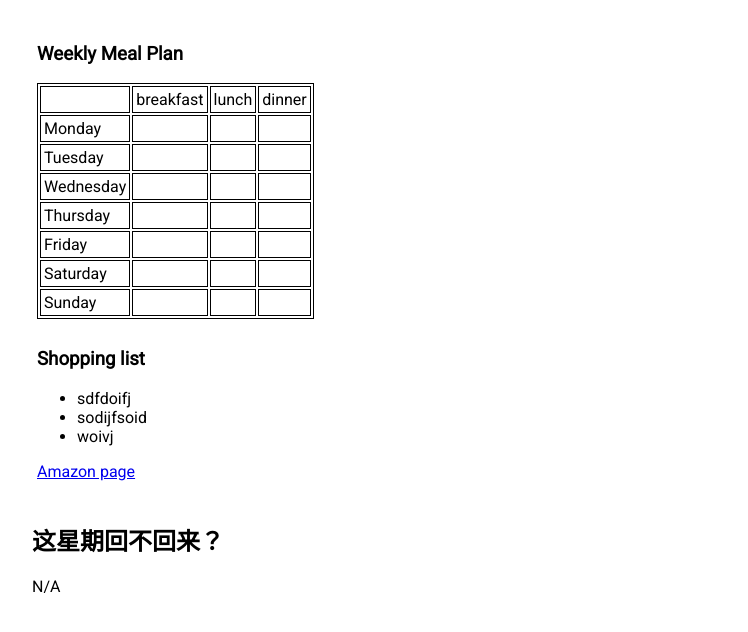
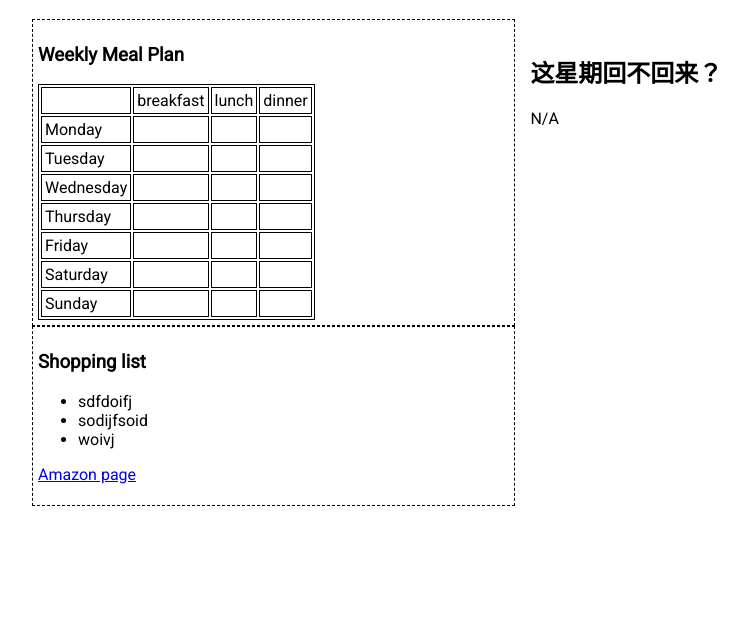
Before and after one commit to A-was-here/cocosworld, a plain HTML site: page index.html in a window 1280 px wide. Shown: the part 62-694 px from the top of the page, without its empty margins (18-766 px from the left). Drawn offline with Linux system fonts and the light colour scheme.

Commit message:
Update style.css

```diff
--- a/css/style.css
+++ b/css/style.css
@@ -7,7 +7,7 @@ body {
 }
 
 section {
-  border: 0.5px none;
+  border: 0.5px dashed;
   padding: 5px;
   font-size: 16px;
 }
@@ -27,9 +27,14 @@ table {
   border: 1px solid;
 }
 
-/*
+.side {
+  margin: 15px;
+  display: block;
+}
+
 .main {
   display: grid;
-  grid-template-columns: 3fr 2fr;
+  grid-template-columns: auto auto;
 }
+/*
 */
```
